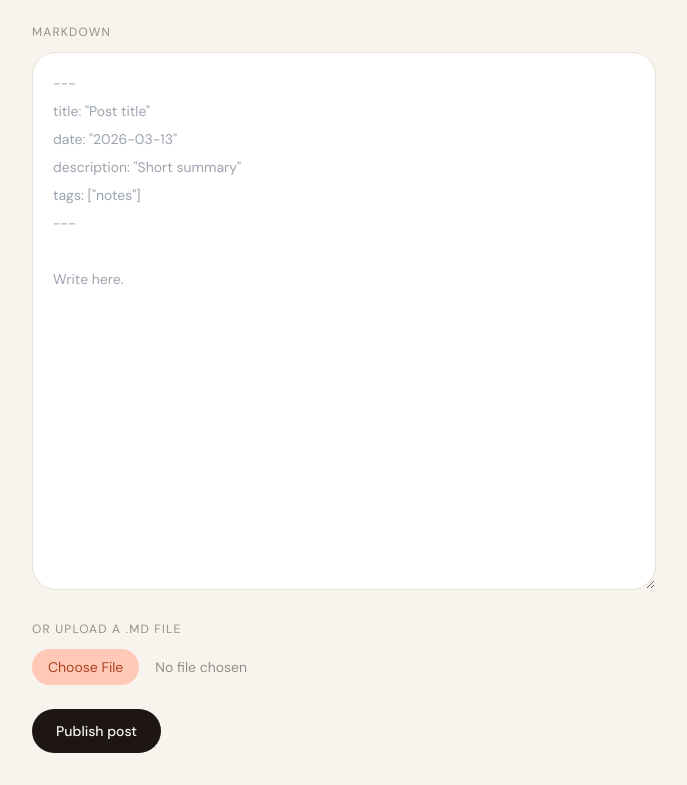
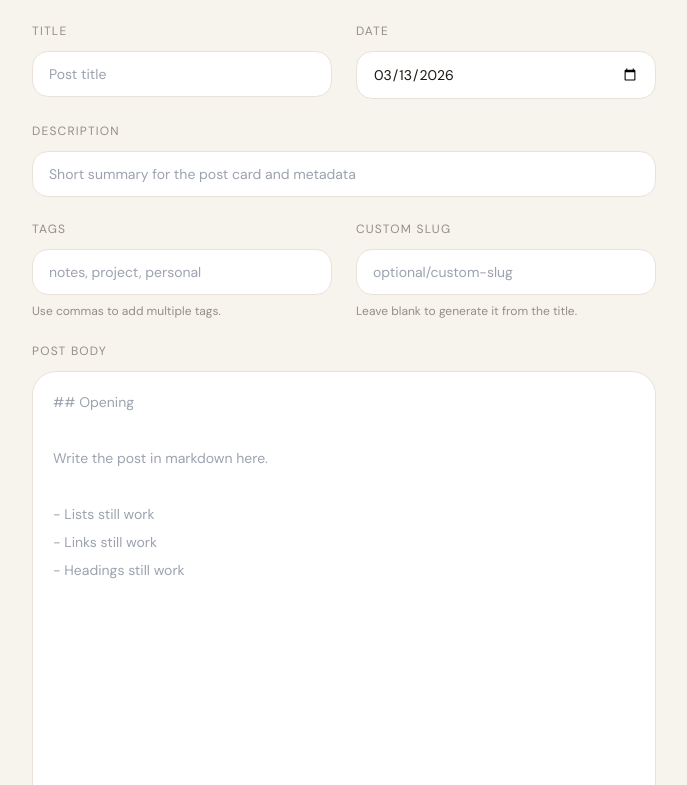
Before and after one commit to chaishah/mostlychai, a Next.js app: page /publish in a window 1280 px wide. Shown: the part 635-1420 px from the top of the page, without its empty margins (296-983 px from the left). Built offline with nearby package versions, Linux system fonts and the light colour scheme; no server answers; a web font is replaced by a local one.

Commit message:
tag features and date

```diff
--- a/src/app/publish/page.tsx
+++ b/src/app/publish/page.tsx
@@ -2,7 +2,7 @@ import type { Metadata } from "next";
 import Link from "next/link";
 import { redirect } from "next/navigation";
 import { revalidatePath } from "next/cache";
-import { isPublishingConfigured, parseMarkdownPost, publishMarkdownPost } from "@/lib/posts";
+import { buildMarkdownPost, isPublishingConfigured, parseMarkdownPost, publishMarkdownPost } from "@/lib/posts";
 
 export const dynamic = "force-dynamic";
 
@@ -14,11 +14,24 @@ export const metadata: Metadata = {
   },
 };
 
+function today() {
+  return new Date().toISOString().slice(0, 10);
+}
+
 async function publishAction(formData: FormData) {
   "use server";
 
   const secret = String(formData.get("secret") ?? "");
-  const markdown = String(formData.get("markdown") ?? "");
+  const title = String(formData.get("title") ?? "").trim();
+  const date = String(formData.get("date") ?? "").trim();
+  const description = String(formData.get("description") ?? "").trim();
+  const tags = String(formData.get("tags") ?? "")
+    .split(",")
+    .map((tag) => tag.trim())
+    .filter(Boolean);
+  const slug = String(formData.get("slug") ?? "").trim();
+  const content = String(formData.get("content") ?? "").trim();
+  const markdown = String(formData.get("markdown") ?? "").trim();
   const file = formData.get("file");
 
   if (!process.env.PUBLISH_SECRET) {
@@ -29,7 +42,27 @@ async function publishAction(formData: FormData) {
     redirect("/publish?error=secret");
   }
 
-  let source = markdown.trim();
+  let source = "";
+
+  if (title || content || description || tags.length > 0 || date || slug) {
+    try {
+      source = buildMarkdownPost({
+        title,
+        date,
+        description,
+        tags,
+        slug,
+        contentMd: content,
+      });
+    } catch (error) {
+      const message = error instanceof Error ? error.message : "Unable to build post.";
+      redirect(`/publish?error=${encodeURIComponent(message)}`);
+    }
+  }
+
+  if (!source && markdown) {
+    source = markdown;
+  }
 
   if (!source && file instanceof File && file.size > 0) {
     source = (await file.text()).trim();
@@ -86,7 +119,7 @@ function getMessage(searchParams: Record<string, string | string[] | undefined>)
   if (error === "empty") {
     return {
       tone: "error" as const,
-      text: "Paste markdown or upload a .md file before publishing.",
+      text: "Add a title and post body, or paste markdown, or upload a .md file before publishing.",
     };
   }
 
@@ -121,9 +154,9 @@ export default async function PublishPage({
 
       <section className="mb-10">
         <p className="text-xs text-spice tracking-widest uppercase mb-5 font-sans">publish</p>
-        <h1 className="font-display text-5xl leading-tight mb-5">Publish from markdown.</h1>
+        <h1 className="font-display text-5xl leading-tight mb-5">Publish a post.</h1>
         <p className="text-ink-soft leading-relaxed text-lg max-w-xl">
-          Paste a complete markdown post with frontmatter or upload a <code>.md</code> file from Obsidian. The post is saved to Supabase and appears on the site immediately.
+          Fill in the post details and body, then publish directly to Supabase. If you already have a complete markdown file from Obsidian, you can still paste or upload it below.
         </p>
       </section>
 
@@ -158,14 +191,107 @@ export default async function PublishPage({
           />
         </div>
 
+        <div className="grid gap-6 md:grid-cols-2">
+          <div>
+            <label htmlFor="title" className="block text-xs text-ink-faint tracking-widest uppercase mb-3 font-sans">
+              Title
+            </label>
+            <input
+              id="title"
+              name="title"
+              type="text"
+              placeholder="Post title"
+              className="w-full rounded-2xl border border-cream-200 bg-white px-4 py-3 text-sm text-ink outline-none transition-colors focus:border-spice"
+            />
+          </div>
+
+          <div>
+            <label htmlFor="date" className="block text-xs text-ink-faint tracking-widest uppercase mb-3 font-sans">
+              Date
+            </label>
+            <input
+              id="date"
+              name="date"
+              type="date"
+              defaultValue={today()}
+              className="w-full rounded-2xl border border-cream-200 bg-white px-4 py-3 text-sm text-ink outline-none transition-colors focus:border-spice"
+            />
+          </div>
+        </div>
+
+        <div>
+          <label htmlFor="description" className="block text-xs text-ink-faint tracking-widest uppercase mb-3 font-sans">
+            Description
+          </label>
+          <input
+            id="description"
+            name="description"
+            type="text"
+            placeholder="Short summary for the post card and metadata"
+            className="w-full rounded-2xl border border-cream-200 bg-white px-4 py-3 text-sm text-ink outline-none transition-colors focus:border-spice"
+          />
+        </div>
+
+        <div className="grid gap-6 md:grid-cols-2">
+          <div>
+            <label htmlFor="tags" className="block text-xs text-ink-faint tracking-widest uppercase mb-3 font-sans">
+              Tags
+            </label>
+            <input
+              id="tags"
+              name="tags"
+              type="text"
+              placeholder="notes, project, personal"
+              className="w-full rounded-2xl border border-cream-200 bg-white px-4 py-3 text-sm text-ink outline-none transition-colors focus:border-spice"
+            />
+            <p className="mt-2 text-xs text-ink-faint">Use commas to add multiple tags.</p>
+          </div>
+
+          <div>
+            <label htmlFor="slug" className="block text-xs text-ink-faint tracking-widest uppercase mb-3 font-sans">
+              Custom slug
+            </label>
+            <input
+              id="slug"
+              name="slug"
+              type="text"
+              placeholder="optional/custom-slug"
+              className="w-full rounded-2xl border border-cream-200 bg-white px-4 py-3 text-sm text-ink outline-none transition-colors focus:border-spice"
+            />
+            <p className="mt-2 text-xs text-ink-faint">Leave blank to generate it from the title.</p>
+          </div>
+        </div>
+
+        <div>
+          <label htmlFor="content" className="block text-xs text-ink-faint tracking-widest uppercase mb-3 font-sans">
+            Post body
+          </label>
+          <textarea
+            id="content"
+            name="content"
+            rows={18}
+            placeholder={`## Opening\n\nWrite the post in markdown here.\n\n- Lists still work\n- Links still work\n- Headings still work`}
+            className="w-full rounded-3xl border border-cream-200 bg-white px-5 py-4 text-sm leading-7 text-ink outline-none transition-colors focus:border-spice"
+          />
+        </div>
+
+        <div className="rounded-3xl border border-cream-200 bg-cream-50 px-5 py-5">
+          <div className="mb-4">
+            <p className="text-xs text-ink-faint tracking-widest uppercase font-sans">Markdown fallback</p>
+            <p className="mt-2 text-sm text-ink-soft">
+              If you already have a full markdown post with frontmatter, paste it here or upload a file instead of using the fields above.
+            </p>
+          </div>
+
+          <div className="space-y-5">
             <div>
               <label htmlFor="markdown" className="block text-xs text-ink-faint tracking-widest uppercase mb-3 font-sans">
-            Markdown
+                Raw markdown
               </label>
               <textarea
                 id="markdown"
                 name="markdown"
-            rows={18}
+                rows={10}
                 placeholder={`---\ntitle: "Post title"\ndate: "2026-03-13"\ndescription: "Short summary"\ntags: ["notes"]\n---\n\nWrite here.`}
                 className="w-full rounded-3xl border border-cream-200 bg-white px-5 py-4 text-sm leading-7 text-ink outline-none transition-colors focus:border-spice"
               />
@@ -183,6 +309,8 @@ export default async function PublishPage({
                 className="block w-full text-sm text-ink-faint file:mr-4 file:rounded-full file:border-0 file:bg-spice-light file:px-4 file:py-2 file:font-sans file:text-sm file:text-spice"
               />
             </div>
+          </div>
+        </div>
 
         <button
           type="submit"
--- a/src/lib/posts.ts
+++ b/src/lib/posts.ts
@@ -37,6 +37,15 @@ interface ParsedMarkdownPost {
   date: string;
   description: string;
   tags: string[];
+  contentMd: string;
+}
+
+export interface PublishPostInput {
+  title: string;
+  date?: string;
+  description?: string;
+  tags?: string[];
+  slug?: string;
   contentMd: string;
 }
 
@@ -219,6 +228,37 @@ export function parseMarkdownPost(source: string): ParsedMarkdownPost {
   };
 }
 
+export function buildMarkdownPost(input: PublishPostInput): string {
+  const title = input.title.trim();
+
+  if (!title) {
+    throw new Error("Title is required.");
+  }
+
+  const contentMd = input.contentMd.trim();
+
+  if (!contentMd) {
+    throw new Error("Post content cannot be empty.");
+  }
+
+  const frontmatterLines = [
+    "---",
+    `title: ${JSON.stringify(title)}`,
+    `date: ${JSON.stringify(normalizeDate(input.date))}`,
+    `description: ${JSON.stringify((input.description ?? "").trim())}`,
+    `tags: [${(input.tags ?? []).map((tag) => JSON.stringify(tag.trim())).filter(Boolean).join(", ")}]`,
+  ];
+
+  const normalizedSlug = normalizeSlug(input.slug ?? "", title).join("/");
+  if (normalizedSlug) {
+    frontmatterLines.push(`slug: ${JSON.stringify(normalizedSlug)}`);
+  }
+
+  frontmatterLines.push("---", "", contentMd);
+
+  return frontmatterLines.join("\n");
+}
+
 export async function publishMarkdownPost(source: string): Promise<{ slug: string[] }> {
   const parsed = parseMarkdownPost(source);
   const admin = getSupabaseAdmin();
```
Lines whose indentation alone changed are shown as unchanged.
